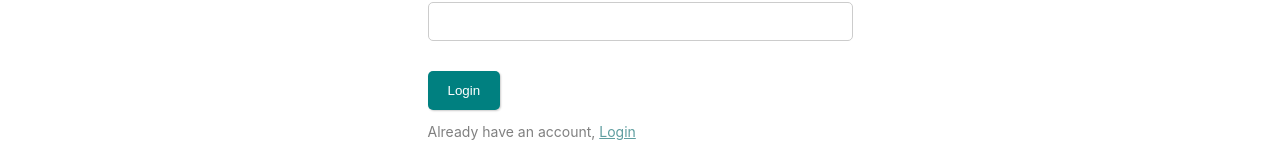
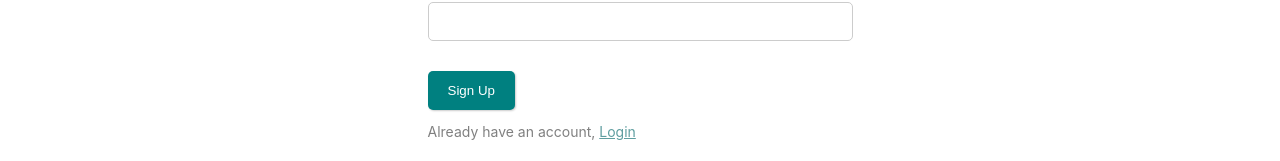
Before and after one commit to kingsley-59/multichoiz-quiz-app, a React (Vite) app: page / in a window 1280 px wide. Both pictures are taken after a click on the button "Signup". Shown: the part 526-687 px from the top of the page. Built offline with nearby package versions, Linux system fonts and the light colour scheme; no server answers.

Commit message:
typo fixes

```diff
--- a/src/pages/Auth.jsx
+++ b/src/pages/Auth.jsx
@@ -43,7 +43,7 @@
                         <input type="password" id="confirmPassword" value={confirmPass} onChange={(e) => setConfirmPass(e.target.value)} />
                     </div>
                     <div className="form-group">
-                        <button type="submit">Login</button>
+                        <button type="submit">Sign Up</button>
                         <p>Already have an account, <Link to={'/login'}>Login</Link></p>
                     </div>
                 </form>
```
